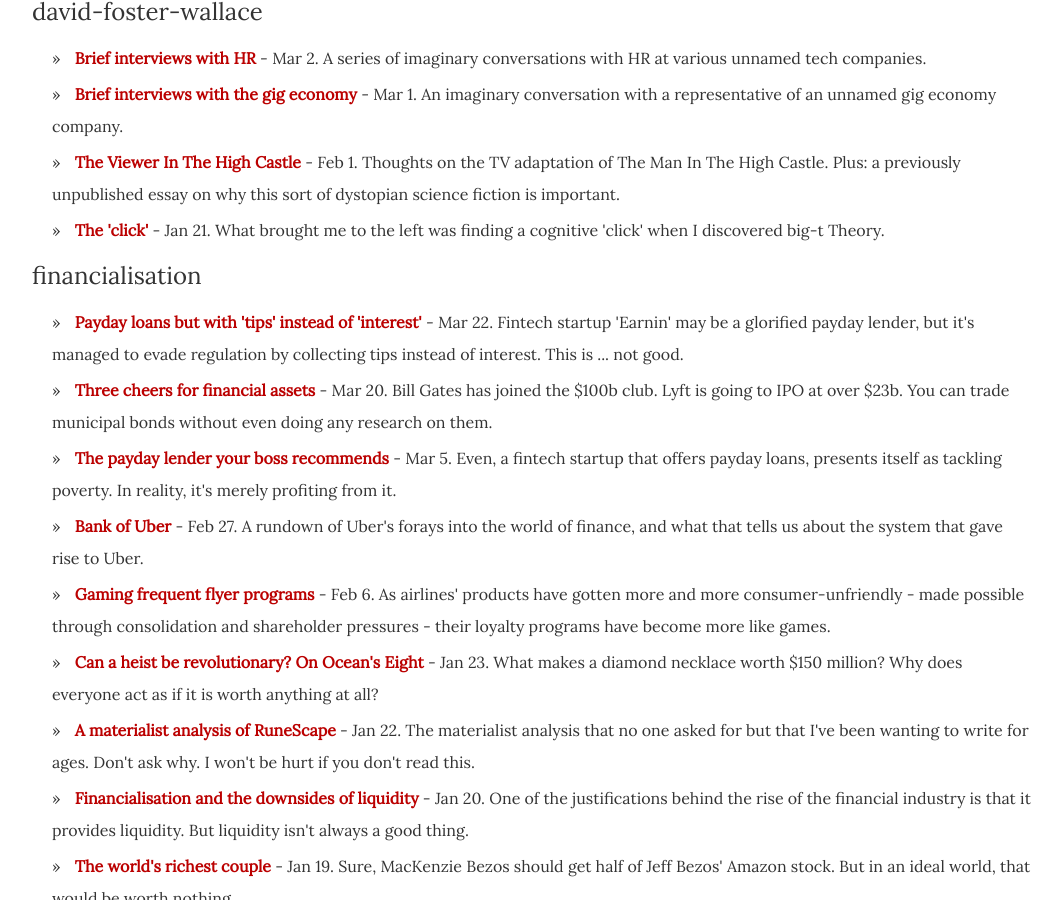
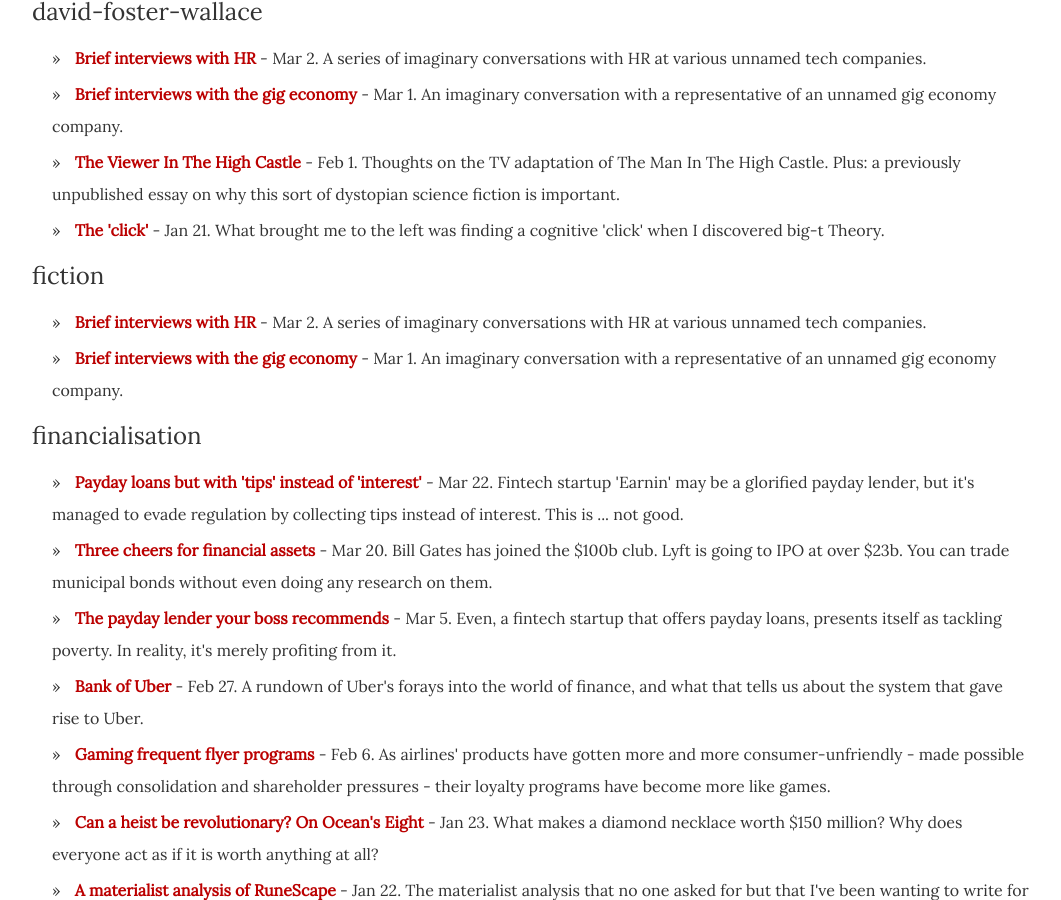
Before and after one commit to dellsystem/dellsystem.github.io, a Jekyll site: the page built from fragments/tags.html, in a window 1280 px wide and 900 px high, scrolled down 4487 px. Shown: the whole window, without its empty margins (108-1169 px from the left). Built offline with Jekyll 4.4.1, drawn with Linux system fonts in a browser that asks for light colours.

Commit message:
Add fiction tag to fragments 60, 61

```diff
--- a/_posts/2019-3-1-fragments-60.md
+++ b/_posts/2019-3-1-fragments-60.md
@@ -5,6 +5,7 @@ description: "An imaginary conversation with a representative of an unnamed gig
 tags:
 - gig-economy
 - david-foster-wallace
+- fiction
 image: https://i.imgur.com/MWhxUfA.png
 ---
 
--- a/_posts/2019-3-2-fragments-61.md
+++ b/_posts/2019-3-2-fragments-61.md
@@ -5,6 +5,7 @@ description: "A series of imaginary conversations with HR at various unnamed tec
 tags:
 - working-in-tech
 - david-foster-wallace
+- fiction
 ---
 
 (Continuing the theme from [yesterday's post](/posts/fragments-60): imaginary conversations with HR in the style of David Foster Wallace's _Brief Interviews with Hideous Men_.)
```
